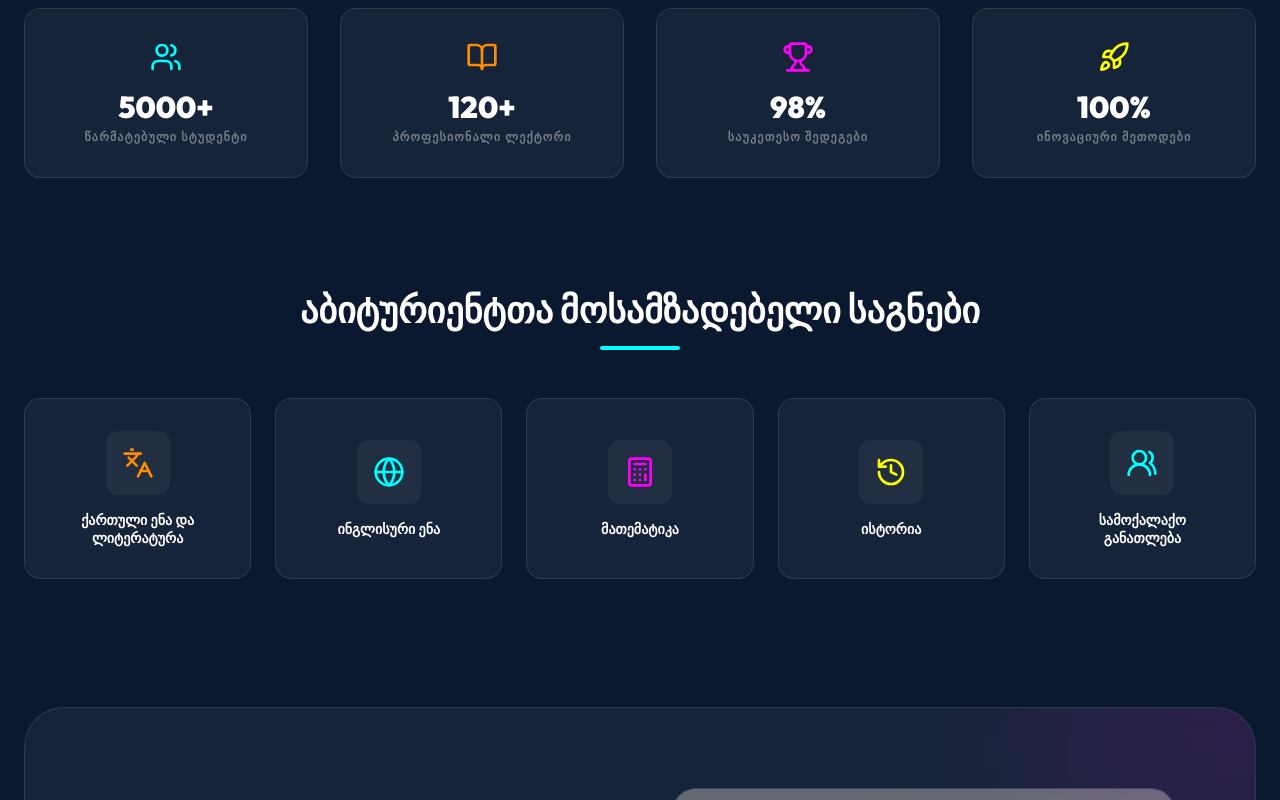
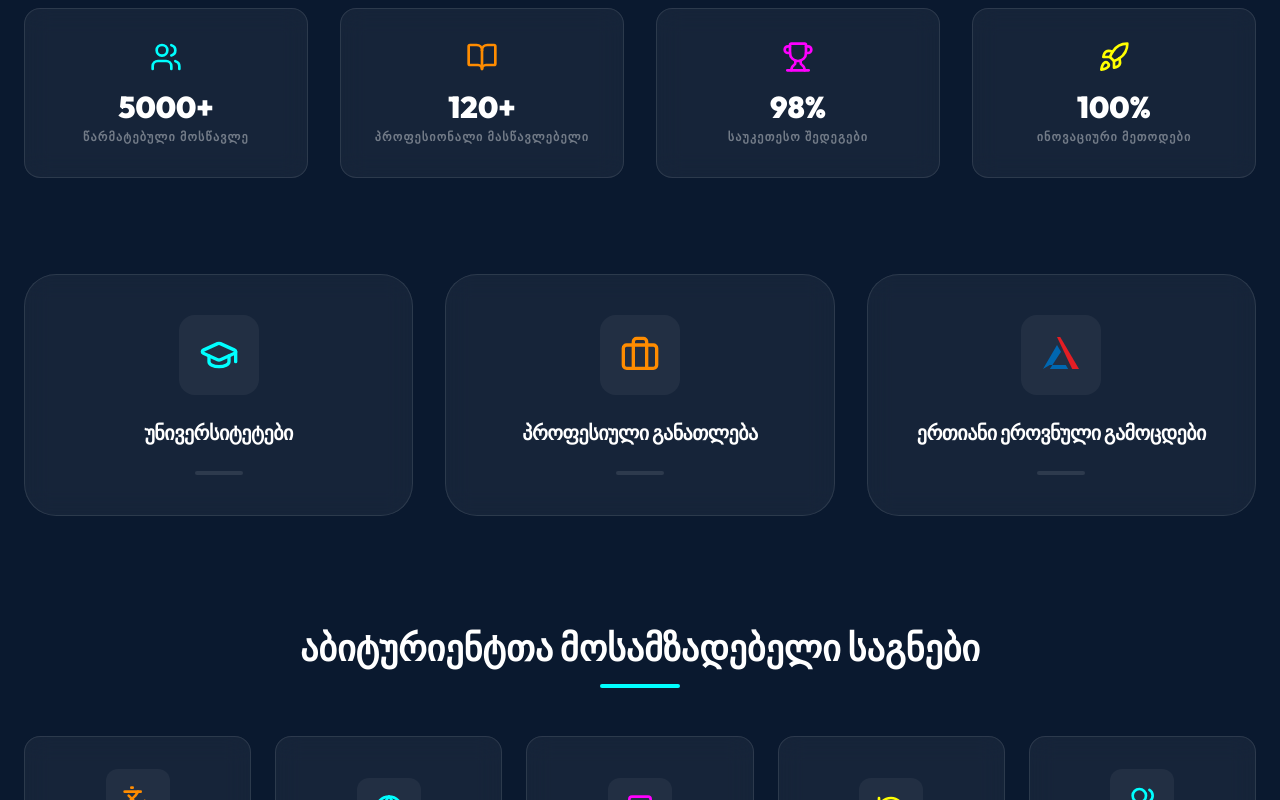
Before and after one commit to ntitit17-star/phoenix, a React (Vite) app: page / in a window 1280 px wide. Shown: the part 840-1640 px from the top of the page. Built offline with nearby package versions, Linux system fonts and the light colour scheme; grey boxes are pictures that could not be loaded.

Commit message:
feat: Add NAEC exam category and update footer
Introduces a new category for National Exams and refactors the footer to use "Center" instead of "Company" for better context. Also updates student/teacher labels for clarity.

```diff
--- a/src/App.tsx
+++ b/src/App.tsx
@@ -6,13 +6,26 @@ import { ContactForm } from './components/ContactForm';
 import { Footer } from './components/Footer';
 import { PhoenixLogo } from './components/Logo';
 import { motion } from 'motion/react';
-import { BookOpen, Users, Trophy, Rocket, Languages, Globe, Calculator, History, Users2, Lightbulb, ShieldCheck, Target } from 'lucide-react';
+import { BookOpen, Users, Trophy, Rocket, Languages, Globe, Calculator, History, Users2, Lightbulb, ShieldCheck, Target, GraduationCap, Briefcase, ClipboardCheck } from 'lucide-react';
 
 const stats = [
-  { label: 'წარმატებული სტუდენტი', value: '5000+', icon: Users, color: 'text-phoenix-cyan' },
-  { label: 'პროფესიონალი ლექტორი', value: '120+', icon: BookOpen, color: 'text-phoenix-orange' },
+  { label: 'წარმატებული მოსწავლე', value: '5000+', icon: Users, color: 'text-phoenix-cyan' },
+  { label: 'პროფესიონალი მასწავლებელი', value: '120+', icon: BookOpen, color: 'text-phoenix-orange' },
   { label: 'საუკეთესო შედეგები', value: '98%', icon: Trophy, color: 'text-phoenix-magenta' },
   { label: 'ინოვაციური მეთოდები', value: '100%', icon: Rocket, color: 'text-phoenix-yellow' },
+];
+
+const NaecLogo = ({ className }: { className?: string }) => (
+  <svg viewBox="0 0 100 100" className={className} xmlns="http://www.w3.org/2000/svg">
+    <path d="M48 5 L95 85 H78 L40 5 H48Z" fill="#e31e24" />
+    <path d="M5 85 L40 25 L50 42 L22 85 H68 L62 75 H22 L5 85 Z" fill="#0067b1" />
+  </svg>
+);
+
+const categories = [
+  { name: 'უნივერსიტეტები', icon: GraduationCap, color: 'text-phoenix-cyan' },
+  { name: 'პროფესიული განათლება', icon: Briefcase, color: 'text-phoenix-orange' },
+  { name: 'ერთიანი ეროვნული გამოცდები', icon: NaecLogo, color: '' },
 ];
 
 const subjects = [
@@ -47,6 +60,31 @@ export default function App() {
                   <stat.icon className={`w-8 h-8 mx-auto mb-4 ${stat.color} group-hover:scale-110 transition-transform`} />
                   <div className="text-3xl font-display font-black mb-1">{stat.value}</div>
                   <div className="text-xs font-bold uppercase tracking-widest text-white/40">{stat.label}</div>
+                </motion.div>
+              ))}
+            </div>
+          </div>
+        </section>
+
+        {/* Education Categories Section */}
+        <section className="py-12 relative">
+          <div className="max-w-7xl mx-auto px-6">
+            <div className="grid grid-cols-1 md:grid-cols-3 gap-8">
+              {categories.map((cat, i) => (
+                <motion.div
+                  key={i}
+                  initial={{ opacity: 0, y: 20 }}
+                  whileInView={{ opacity: 1, y: 0 }}
+                  viewport={{ once: true }}
+                  transition={{ delay: i * 0.1 }}
+                  whileHover={{ y: -10, scale: 1.02 }}
+                  className="glass p-10 rounded-[32px] border-white/5 text-center flex flex-col items-center gap-6 group cursor-pointer hover:border-white/20 transition-all"
+                >
+                  <div className={`w-20 h-20 rounded-2xl bg-white/5 flex items-center justify-center ${cat.color} group-hover:scale-110 transition-transform duration-500`}>
+                    <cat.icon className="w-10 h-10" />
+                  </div>
+                  <h3 className="text-xl font-display font-bold tracking-tight">{cat.name}</h3>
+                  <div className="w-12 h-1 bg-white/10 rounded-full group-hover:w-24 group-hover:bg-current transition-all duration-500" />
                 </motion.div>
               ))}
             </div>
--- a/src/components/Footer.tsx
+++ b/src/components/Footer.tsx
@@ -41,7 +41,7 @@ export const Footer = () => {
           </div>
 
           <div>
-            <h4 className="text-white font-bold mb-6">კომპანია</h4>
+            <h4 className="text-white font-bold mb-6">ცენტრი</h4>
             <ul className="space-y-4 text-sm text-white/40">
               <li><a href="#" className="hover:text-phoenix-cyan transition-colors">ჩვენ შესახებ</a></li>
               <li><a href="#" className="hover:text-phoenix-cyan transition-colors">კონტაქტი</a></li>
```
